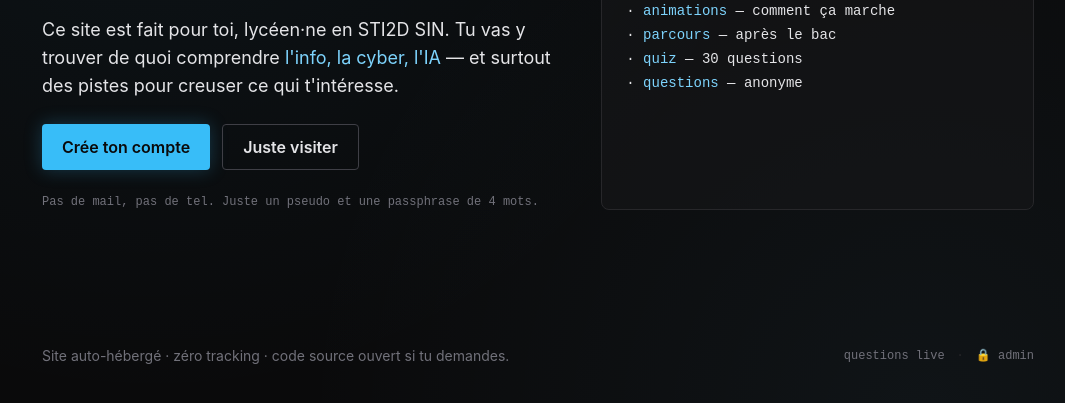
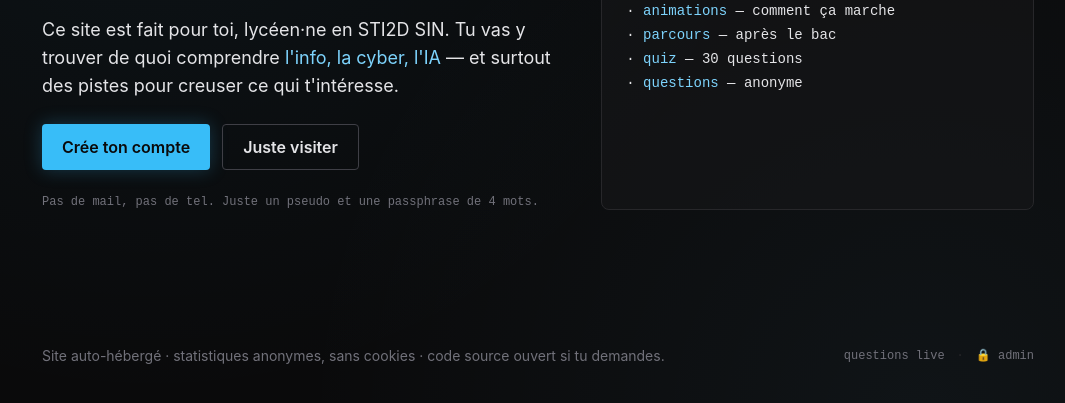
Before and after one commit to Spifuth/lycee-app, an Astro site in the folder web/: page / in a window 1280 px wide. Shown: the part 301-704 px from the top of the page, without its empty margins (102-1167 px from the left). Built offline with nearby package versions, Linux system fonts and the light colour scheme; Astro itself is replaced by a stand-in of ours; no server answers.

Commit message:
fix(footer): correct inaccurate zéro tracking claim
Umami analytics (added in this PR) counts visits and fires two
zero-payload custom events (signup, answer submission), so "zéro
tracking" was no longer true. Umami sets no cookies and stores no
personal data, so the footer now says so accurately instead.

```diff
--- a/web/src/layouts/Layout.astro
+++ b/web/src/layouts/Layout.astro
@@ -58,7 +58,7 @@ const { title = "Découvre l'informatique — STI2D SIN", description = "Site d'
     </style>
     <footer class="mx-auto max-w-5xl px-4 py-10 text-sm text-ink-500 flex flex-wrap items-center justify-between gap-3">
       <p>
-        Site auto-hébergé · zéro tracking · code source ouvert si tu demandes.
+        Site auto-hébergé · statistiques anonymes, sans cookies · code source ouvert si tu demandes.
       </p>
       <nav class="flex items-center gap-3 font-mono text-xs">
         <a href="/questions-live/" class="hover:text-accent-400">questions live</a>
```
